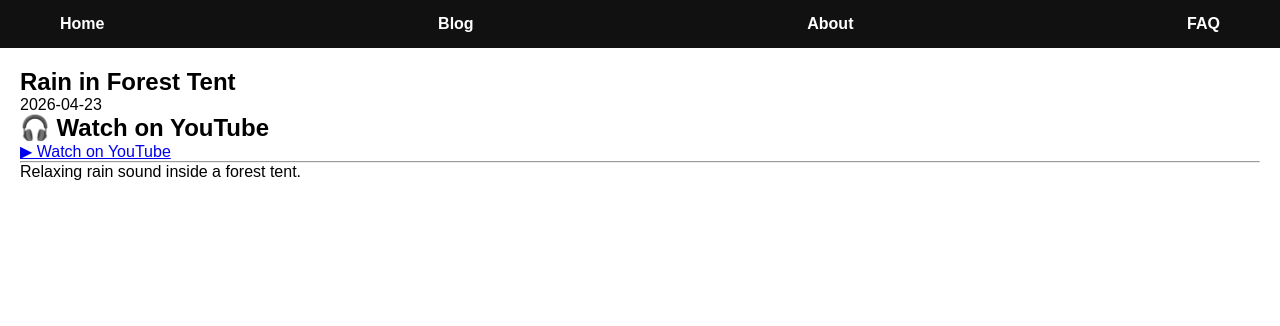
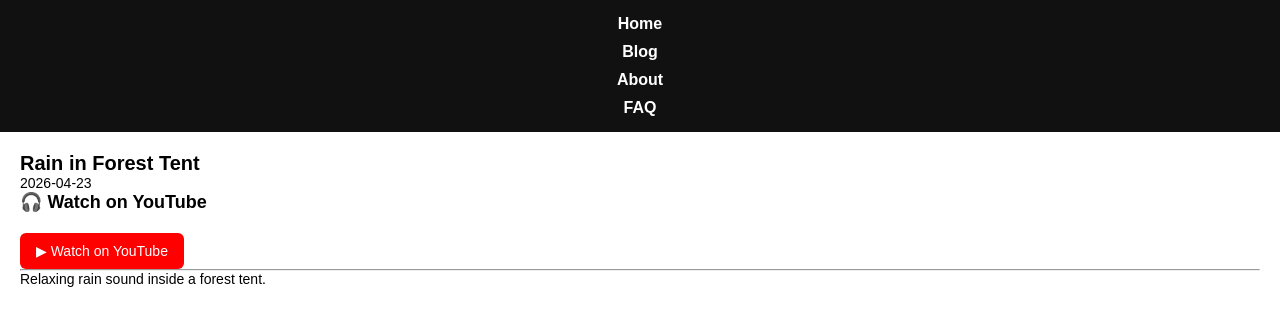
Before and after one commit to choijangwook/rain-deep-sleep, a Jekyll site: the page built from _posts/2026-04-23-Rain Sound Inside Wooden House.md, in a window 1280 px wide. Shown: the top 326 px of the page. Built offline with Jekyll 4.4.1, drawn with Linux system fonts in a browser that asks for light colours.

Commit message:
Update style.css

```diff
--- a/assets/css/style.css
+++ b/assets/css/style.css
@@ -8,19 +8,26 @@ body {
   font-family: Arial, sans-serif;
 }
 
-/* NAV 전체 폭 */
+/* 메인 타이틀 (한 줄 유지) */
+.main-title {
+  font-size: 18px;
+  text-align: center;
+  white-space: nowrap;
+  margin: 20px 0;
+}
+
+/* NAV 세로 정렬 */
 .nav {
   width: 100%;
   background: #111;
 }
 
-/* 메뉴 정렬 */
 .nav-inner {
-  max-width: 1200px;
-  margin: 0 auto;
   display: flex;
-  justify-content: space-between; /* 좌우 꽉 채움 */
-  padding: 15px 20px;
+  flex-direction: column; /* 세로 */
+  align-items: center;
+  gap: 10px;
+  padding: 15px 0;
 }
 
 .nav a {
@@ -56,13 +63,12 @@ body {
   border-radius: 10px;
 }
 
-/* ▶ 버튼 */
 .play-button {
   position: absolute;
   top: 50%;
   left: 50%;
-  width: 70px;
-  height: 70px;
+  width: 60px;
+  height: 60px;
   background: rgba(0,0,0,0.6);
   border-radius: 50%;
   transform: translate(-50%, -50%);
@@ -71,29 +77,56 @@ body {
 .play-button::before {
   content: "";
   position: absolute;
-  left: 26px;
-  top: 20px;
-  border-left: 22px solid white;
-  border-top: 14px solid transparent;
-  border-bottom: 14px solid transparent;
+  left: 22px;
+  top: 18px;
+  border-left: 18px solid white;
+  border-top: 12px solid transparent;
+  border-bottom: 12px solid transparent;
 }
 
-/* 광고 영역 */
-.ad-box {
-  width: 100%;
-  margin: 30px 0;
+/* 카드 제목 */
+.card-title {
+  font-size: 14px;
+  margin-top: 8px;
   text-align: center;
+}
+
+/* 페이지 내부 글자 크기 줄이기 */
+h1 {
+  font-size: 20px;
+}
+
+h2 {
+  font-size: 18px;
+}
+
+p {
+  font-size: 14px;
+}
+
+/* FAQ 질문 크기 */
+strong {
+  font-size: 14px;
+}
+
+/* 유튜브 버튼 */
+.youtube-button {
+  display: inline-block;
+  margin-top: 20px;
+  padding: 10px 16px;
+  background: red;
+  color: white;
+  text-decoration: none;
+  border-radius: 6px;
 }
 
 /* 모바일 */
 @media (max-width: 768px) {
-  .nav-inner {
-    flex-direction: column;
-    gap: 10px;
-    align-items: center;
-  }
-
   .card {
     width: 100%;
   }
+
+  .main-title {
+    font-size: 14px;
+  }
 }
```
